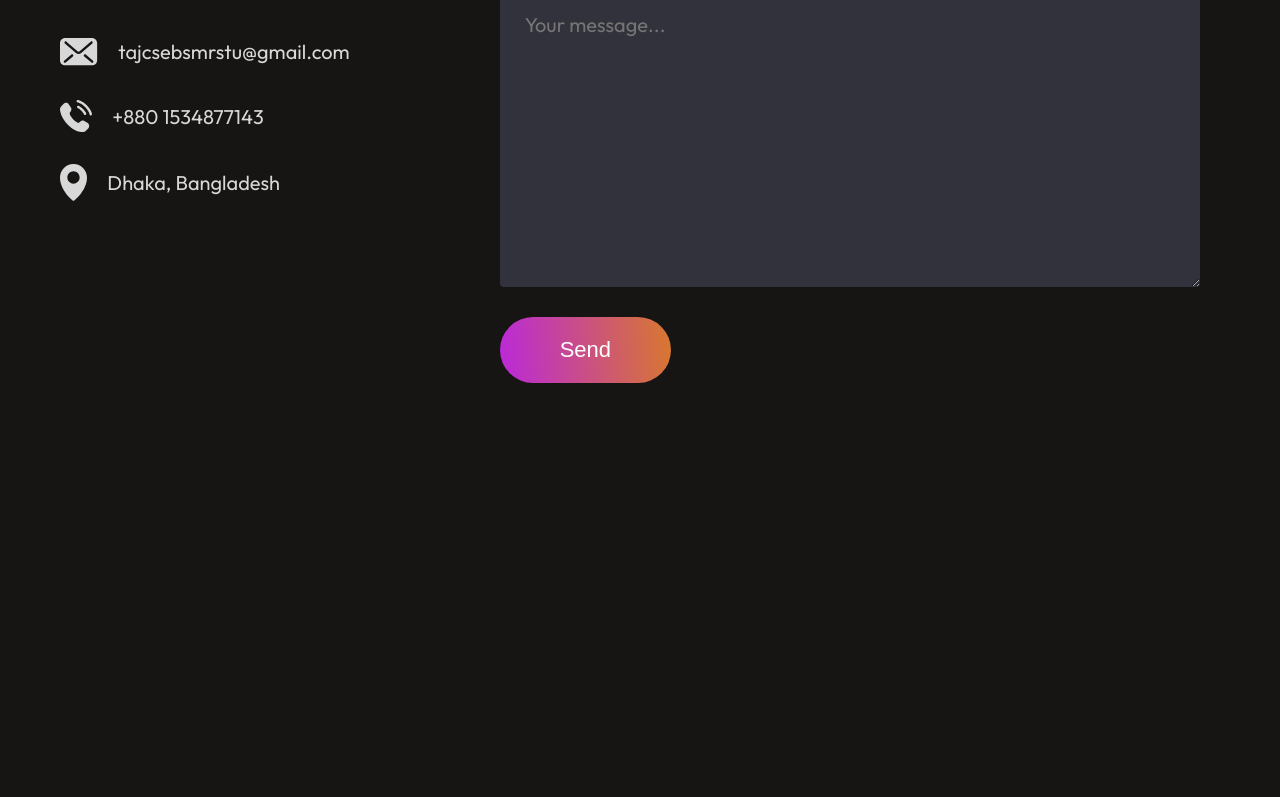
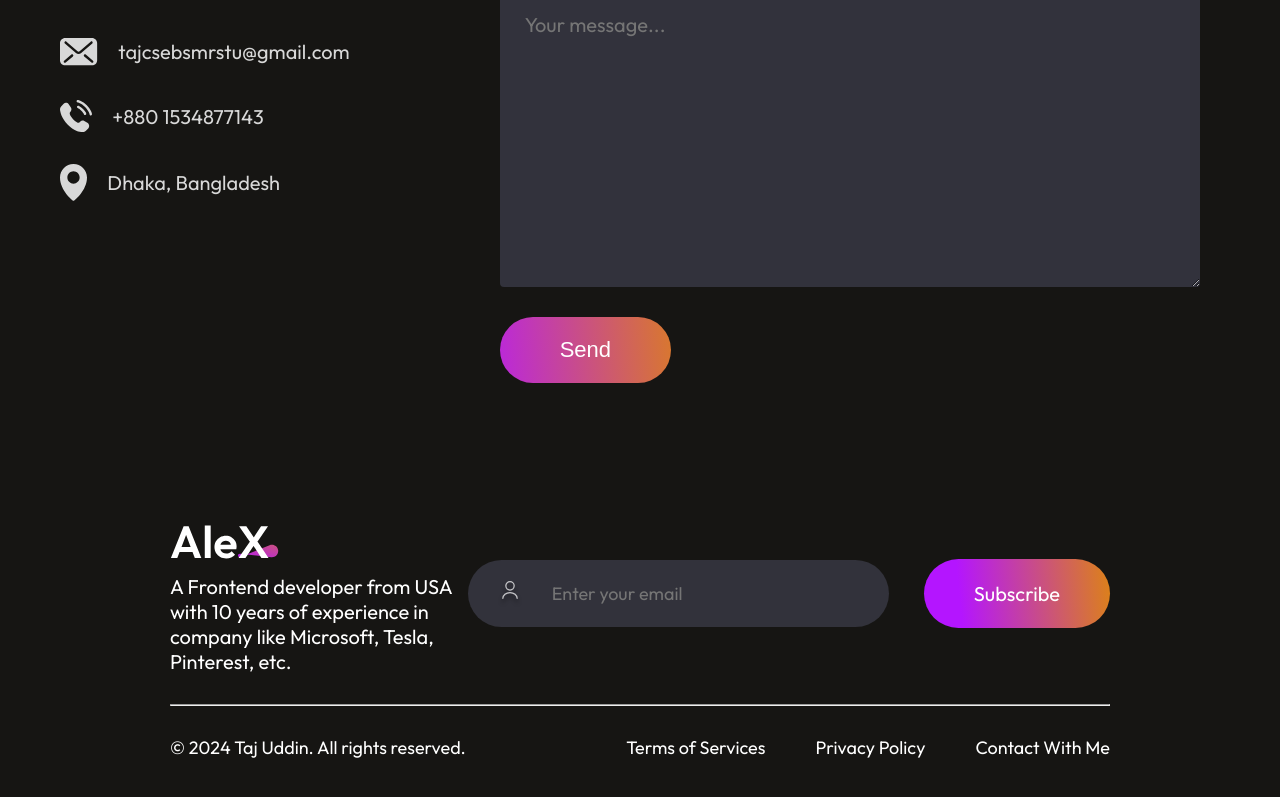
Before and after one commit to taj-u/portfolio, a React (Create React App) app: page / in a window 1280 px wide. Shown: the part 5380-6177 px from the top of the page. Before the commit the page ends 5813 px from the top, so only its background shows below. Built offline with nearby package versions, Linux system fonts and the light colour scheme.

Commit message:
Add Footer and some Styling

```diff
--- a/src/App.js
+++ b/src/App.js
@@ -5,6 +5,7 @@
 import Services from './components/Services/Services';
 import MyWork from './components/MyWork/MyWork';
 import Contact from './components/Contact/Contact';
+import Footer from './components/Footer/Footer';
 
 
 function App() {
@@ -16,6 +17,7 @@
       <Services/>
       <MyWork/>
       <Contact/>
+      <Footer/>
     </div>
   );
 }
--- /dev/null
+++ b/src/components/Footer/Footer.css
@@ -0,0 +1,65 @@
+.footer {
+  margin: 50px 170px;
+  display: flex;
+  flex-direction: column;
+  gap: 30px;
+}
+.footer-top {
+  display: flex;
+  justify-content: space-between;
+}
+
+.footer-top-left p {
+  font-size: 20px;
+  max-width: 400px;
+}
+.footer-top-right {
+  display: flex;
+  align-items: center;
+  gap: 35px;
+}
+
+.footer-email-input {
+  display: flex;
+  gap: 30px;
+  padding: 20px 30px;
+  border-radius: 50px;
+  background: #32323b;
+  padding-right: 80px;
+}
+.footer-email-input input {
+  outline: none;
+  border: none;
+  background: transparent;
+  color: #a0a0a0;
+  font-family: Outfit;
+  font-size: 18px;
+}
+
+.footer-subscribe {
+  font-size: 20px;
+  padding: 22px 50px;
+  border-radius: 50px;
+  background: linear-gradient(264deg, #df8908 -5.09%, #b415ff 80%);
+  cursor: pointer;
+  transition: 0.3s;
+}
+
+.footer-bottom {
+  display: flex;
+  justify-content: space-between;
+  font-size: 18px;
+}
+
+.footer-bottom-right {
+  display: flex;
+  gap: 50px;
+  margin-bottom: 50px;
+}
+.footer-email-input:hover {
+  border: 2px solid white;
+}
+.footer-subscribe:hover {
+  transform: scale(1.1);
+  transition: 0.3s;
+}
--- /dev/null
+++ b/src/components/Footer/Footer.jsx
@@ -0,0 +1,34 @@
+import React from "react";
+import "./Footer.css";
+import footer_logo from "../../assets/footer_logo.svg";
+import user_icon from "../../assets/user_icon.svg";
+
+const Footer = () => {
+  return (
+    <div className="footer">
+      <div className="footer-top">
+        <div className="footer-top-left">
+          <img src={footer_logo} alt="" />
+          <p>A Frontend developer from USA with 10 years of experience in company like Microsoft, Tesla, Pinterest, etc. </p>
+        </div>
+        <div className="footer-top-right">
+          <div className="footer-email-input">
+            <img src={user_icon} alt="" />
+            <input type="email" placeholder="Enter your email" />
+          </div>
+          <div className="footer-subscribe">Subscribe</div>
+        </div>
+      </div>
+      <hr />
+      <div className="footer-bottom">
+        <p className="footer-bottom-left">© 2024 Taj Uddin. All rights reserved.</p>
+        <div className="footer-bottom-right">
+          <p>Terms of Services</p>
+          <p>Privacy Policy</p>
+          <p>Contact With Me</p>
+        </div>
+      </div>
+    </div>
+  );
+};
+export default Footer;
```
